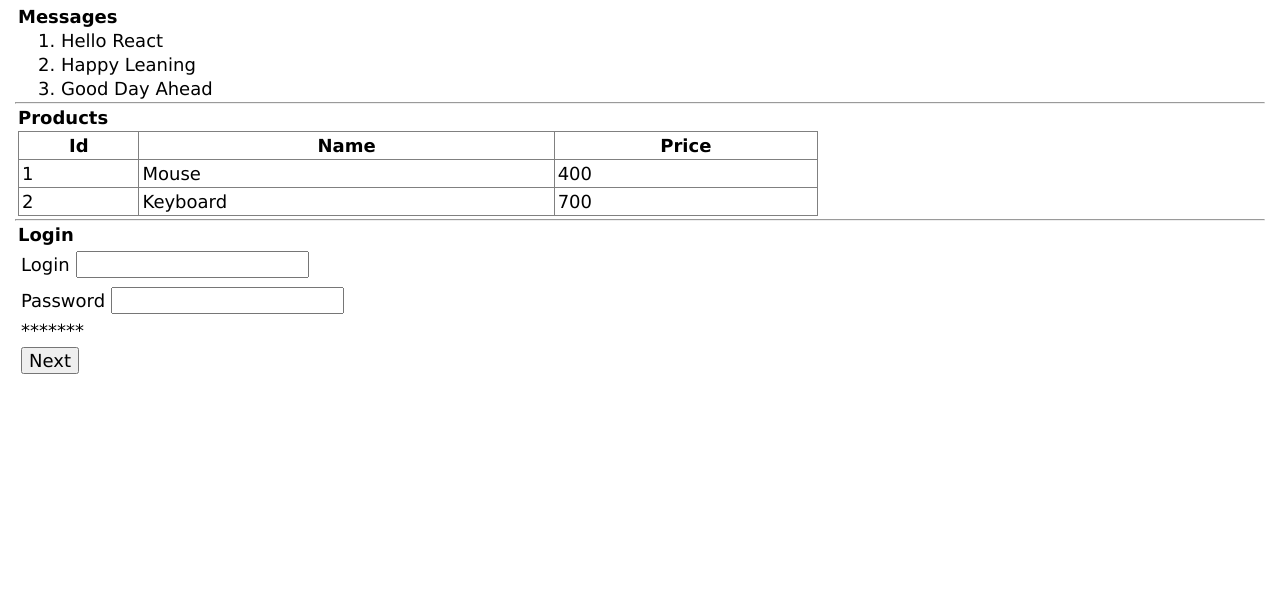
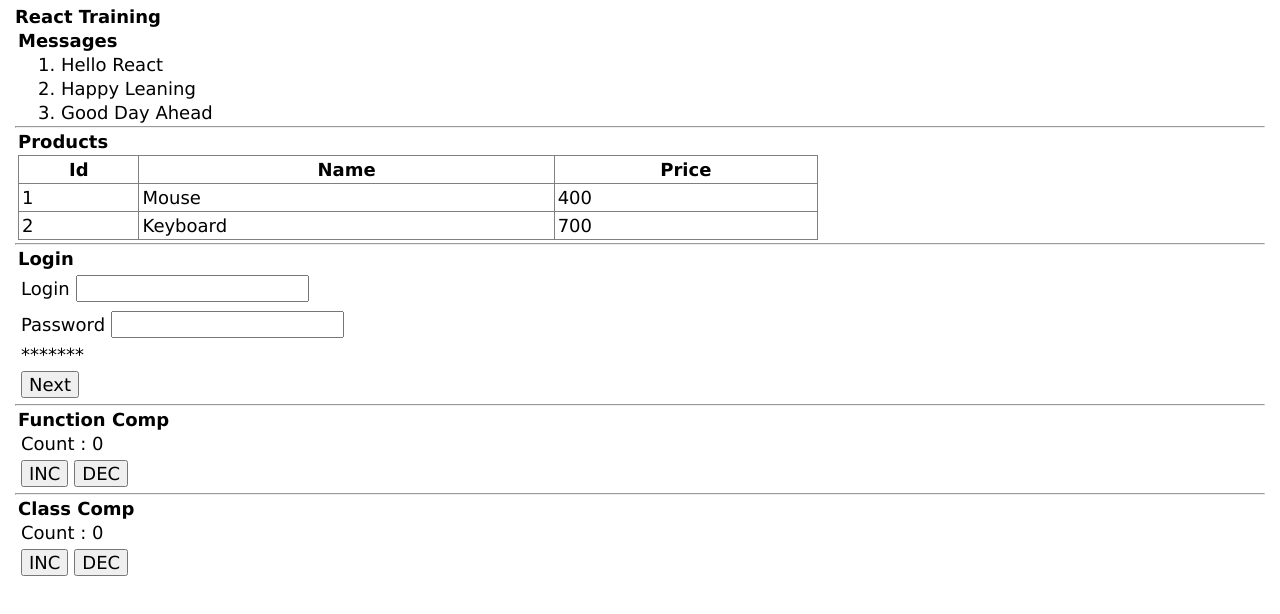
Before and after one commit to suryakantss/reactworkspace, a React (Vite) app in the folder myfirstapptsc/: page / in a window 1280 px wide. Shown: the top 614 px of the page. Built offline with nearby package versions, Linux system fonts and the light colour scheme.

Commit message:
class component added

```diff
--- a/myfirstapptsc/src/App.tsx
+++ b/myfirstapptsc/src/App.tsx
@@ -1,4 +1,6 @@
 import './App.css'
+import { Counter } from './components/counter/counter'
+import { CounterClass } from './components/counter/counterclass'
 import { Greet } from './components/greet/greet.component'
 import { Login } from './components/login/login.component'
 import { Products } from './components/products/products.comp'
@@ -6,11 +8,16 @@ import { Products } from './components/products/products.comp'
 function App() {
    return (
     <div>
+      <h2>React Training</h2>
      <Greet></Greet>
      <hr />
      <Products></Products>
      <hr />
      <Login></Login>
+     <hr />
+     <Counter></Counter>
+     <hr />
+     <CounterClass></CounterClass>
     </div>
   )
 }
--- /dev/null
+++ b/myfirstapptsc/src/components/counter/counter.tsx
@@ -0,0 +1,25 @@
+import { useState } from "react";
+
+export function Counter() {
+  let [count,setCount] = useState(0);
+  function inc() {
+    count++;
+    setCount(count);
+  }
+  function dec() {
+    count--;
+    setCount(count);
+  }
+  return (
+    <div>
+        <h3> Function Comp</h3>
+      <div>
+        <label>Count : {count} </label>
+      </div>
+      <div>
+        <button onClick={inc}>INC</button>
+        <button onClick={dec}>DEC</button>
+      </div>
+    </div>
+  );
+}
--- /dev/null
+++ b/myfirstapptsc/src/components/counter/counterclass.tsx
@@ -0,0 +1,26 @@
+import React from "react";
+export class CounterClass extends React.Component {
+    state = {count:0};
+
+    inc = ()=>{
+        this.setState({count:this.state.count+1});
+
+    }
+    dec = ()=>{
+        this.setState({count:this.state.count-1});
+    }
+    public render(){
+        return (
+            <div>
+                <h3>Class Comp</h3>
+            <div>
+              <label>Count : {this.state.count} </label>
+            </div>
+            <div>
+              <button onClick={this.inc}>INC</button>
+              <button onClick={this.dec}>DEC</button>
+            </div>
+          </div>
+        )
+    }
+}
--- a/myfirstapptsc/src/components/greet/greet.component.tsx
+++ b/myfirstapptsc/src/components/greet/greet.component.tsx
@@ -8,7 +8,7 @@ export function Greet(){
         <div>
             <h3>Messages</h3>
             <ol>
-            {msgs.map(m=><li>{m}</li>)}
+            {msgs.map(m=><li key={m}>{m}</li>)}
             </ol>
         </div>
     )
--- a/myfirstapptsc/src/components/login/login.component.tsx
+++ b/myfirstapptsc/src/components/login/login.component.tsx
@@ -1,9 +1,9 @@
-import { useRef, useState } from "react";
+import {  useRef, useState } from "react";
 import { LoginService } from "./login.service";
 
 export function Login() {
-  let lref: any = useRef("");
-  let pref: any = useRef("");
+  let lref:any = useRef("");
+  let pref:any = useRef("");
   let [msg, setMsg] = useState("*******");
 
   function doLogin() {
--- a/myfirstapptsc/src/components/products/products.comp.tsx
+++ b/myfirstapptsc/src/components/products/products.comp.tsx
@@ -13,7 +13,7 @@ export function Products(){
                     </tr>
                 </thead>
                 <tbody>
-                    {productstore.map(p => <tr><td>{p.id}</td><td>{p.name}</td><td>{p.price}</td></tr>)}
+                    {productstore.map(p => <tr key={p.id}><td>{p.id}</td><td>{p.name}</td><td>{p.price}</td></tr>)}
                 </tbody>
             </table>
         </div>
```
